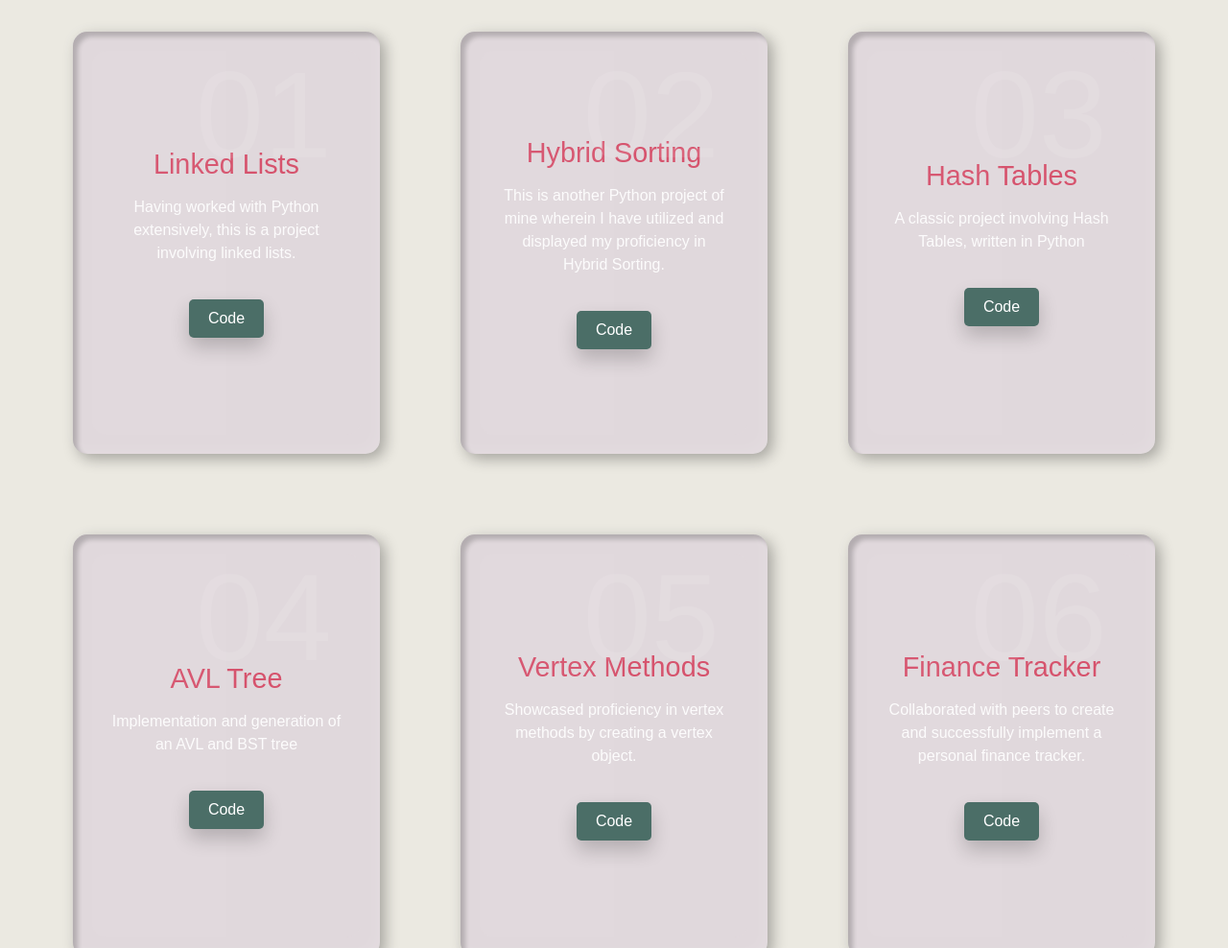
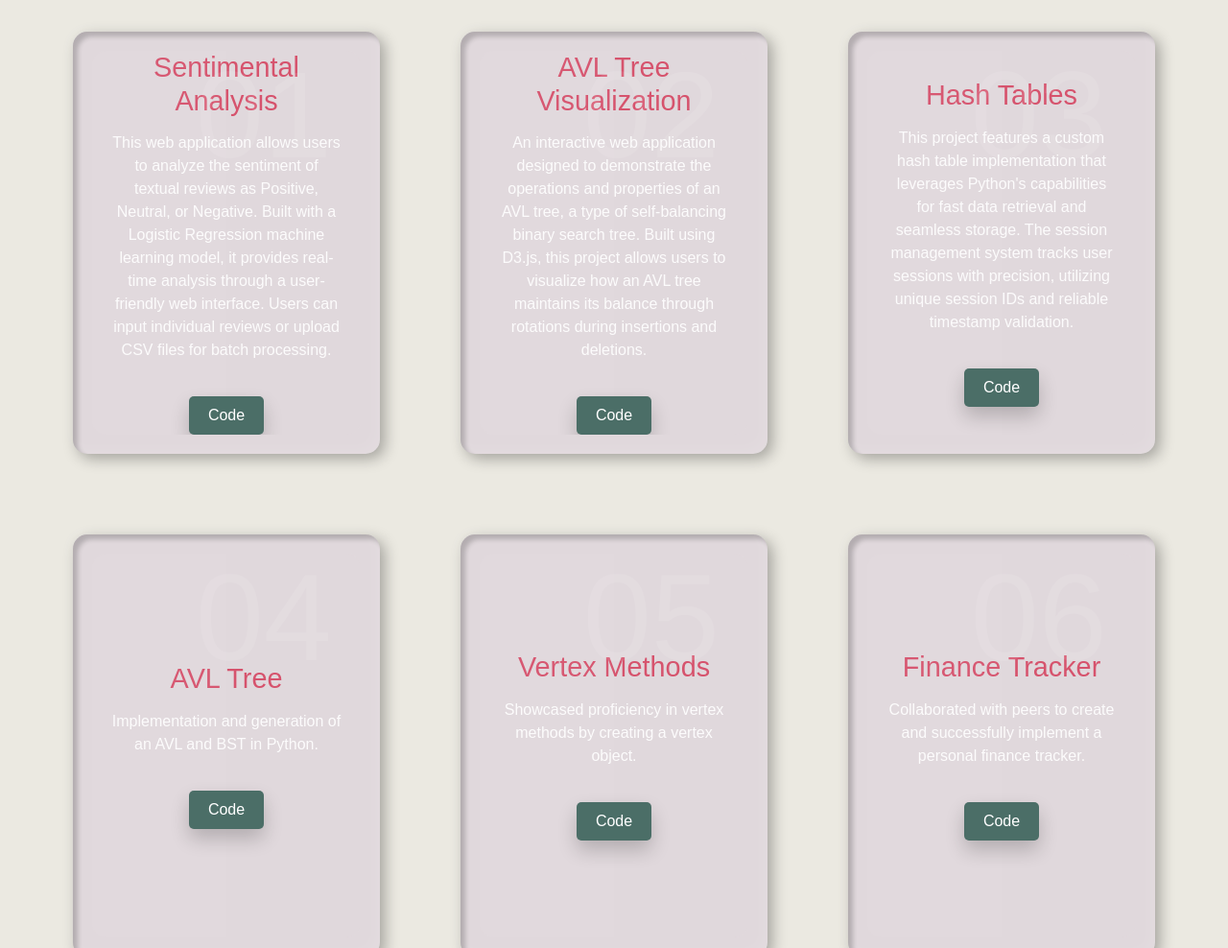
Before and after one commit to vanshikadian/vanshikakadian.github.io, a plain HTML site: page index.html in a window 1280 px wide. Shown: the part 1253-2241 px from the top of the page at 96% size. Drawn offline with nearby package versions, Linux system fonts and the light colour scheme.

Commit message:
Update index.html

```diff
--- a/index.html
+++ b/index.html
@@ -99,9 +99,9 @@
                         <div class="box">
                             <div class="content">
                                 <h2>01</h2>
-                                <h3>Linked Lists</h3>
-                                <p>Having worked with Python extensively, this is a project involving linked lists.</p>
-                                <a href="https://github.com/vanshikadian/Linked_Lists.git">Code</a>
+                                <h3>Sentimental Analysis</h3>
+                                <p>This web application allows users to analyze the sentiment of textual reviews as Positive, Neutral, or Negative. Built with a Logistic Regression machine learning model, it provides real-time analysis through a user-friendly web interface. Users can input individual reviews or upload CSV files for batch processing.</p>
+                                <a href="https://github.com/vanshikadian/sentimental-analysis">Code</a>
                             </div>
                         </div>
                     </div>
@@ -111,9 +111,9 @@
                         <div class="box">
                             <div class="content">
                                 <h2>02</h2>
-                                <h3>Hybrid Sorting</h3>
-                                <p>This is another Python project of mine wherein I have utilized and displayed my proficiency in Hybrid Sorting.</p>
-                                <a href="https://github.com/vanshikadian/Hybrid_Sorting.git">Code</a>
+                                <h3>AVL Tree Visualization</h3>
+                                <p>An interactive web application designed to demonstrate the operations and properties of an AVL tree, a type of self-balancing binary search tree. Built using D3.js, this project allows users to visualize how an AVL tree maintains its balance through rotations during insertions and deletions.</p>
+                                <a href="https://github.com/vanshikadian/AVL-Tree-Visualization">Code</a>
                             </div>
                         </div>
                     </div>
@@ -125,7 +125,7 @@
                             <div class="content">
                                 <h2>03</h2>
                                 <h3>Hash Tables</h3>
-                                <p>A classic project involving Hash Tables, written in Python</p>
+                                <p>This project features a custom hash table implementation that leverages Python's capabilities for fast data retrieval and seamless storage. The session management system tracks user sessions with precision, utilizing unique session IDs and reliable timestamp validation.</p>
                                 <a href="https://github.com/vanshikadian/Hash_Tables.git">Code</a>
                             </div>
                         </div>
@@ -140,7 +140,7 @@
                             <div class="content">
                                 <h2>04</h2>
                                 <h3>AVL Tree</h3>
-                                <p>Implementation and generation of an AVL and BST tree</p>
+                                <p>Implementation and generation of an AVL and BST in Python.</p>
                                 <a href="https://github.com/vanshikadian/AVL_Tree.git">Code</a>
                             </div>
                         </div>
```
